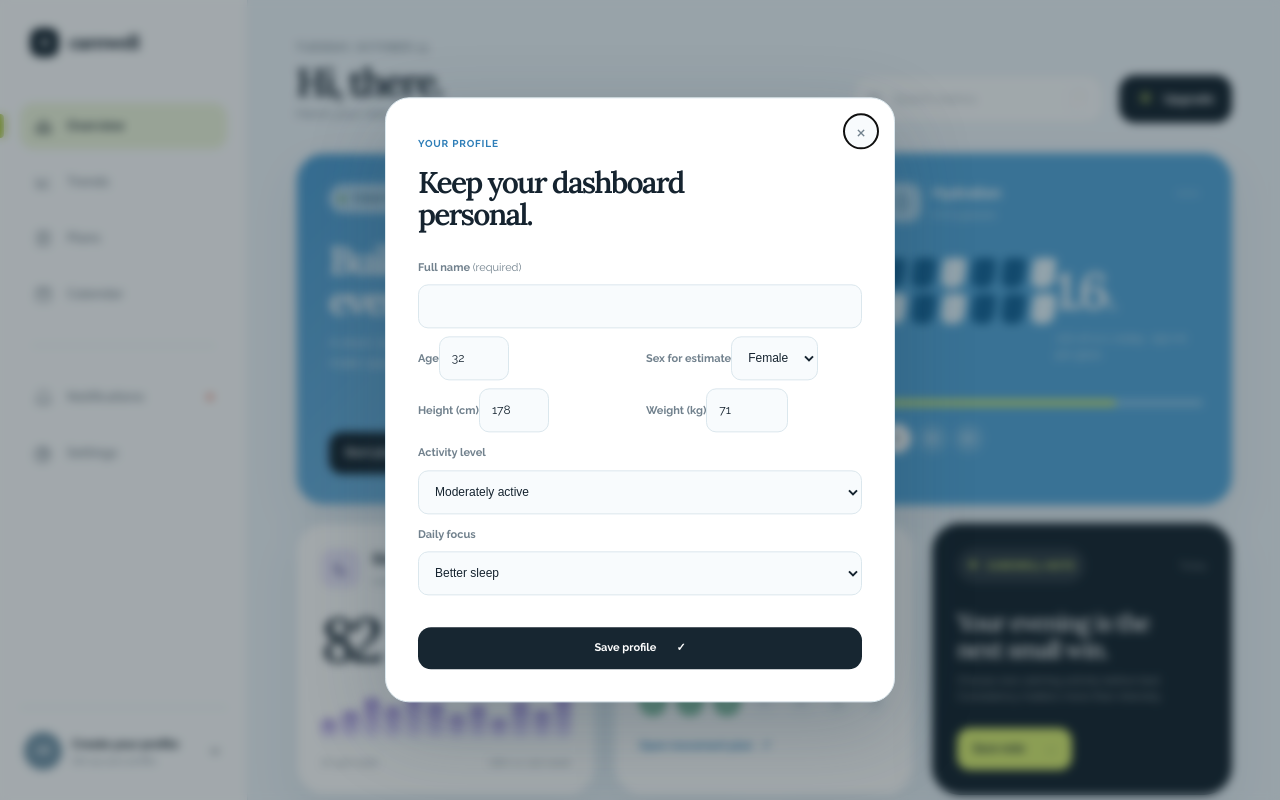
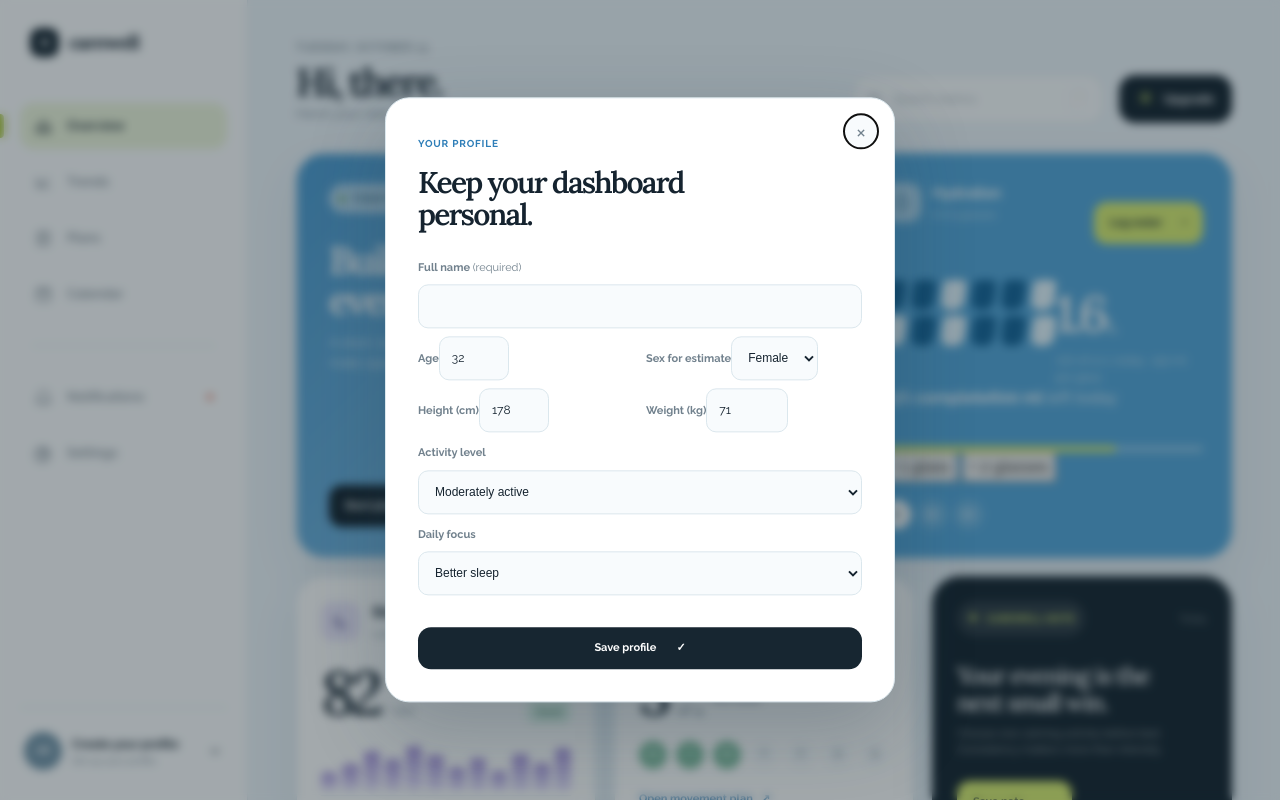
Before and after one commit to sairasamsetti25/E-commerce, a plain HTML site: page health-dashboard/dist/index.html in a window 1280 px wide. Shown: the top 800 px of the page. Drawn offline with Linux system fonts and the light colour scheme.

Commit message:
feat: add quick hydration logging controls

```diff
--- a/health-dashboard/dist/index.html
+++ b/health-dashboard/dist/index.html
@@ -118,14 +118,19 @@
                 <span class="metric-icon icon-blue" aria-hidden="true"><svg viewBox="0 0 24 24"><path d="M12 3S5.5 10.1 5.5 14.5a6.5 6.5 0 0 0 13 0C18.5 10.1 12 3 12 3z" /></svg></span>
               <div><h3>Hydration</h3><p><span id="water-glasses">6</span> of <span id="water-goal-glasses">9</span> glasses</p></div>
               </div>
-              <button class="more-button" type="button" aria-label="More hydration options" data-modal="hydration-modal">•••</button>
+              <button class="button button-light hydration-log-button" type="button" data-modal="hydration-modal">Log water <span aria-hidden="true">+</span></button>
             </div>
             <div class="water-visual">
               <div class="water-rings" aria-hidden="true"><i></i><i></i><i></i><i></i><i></i><i></i><i></i><i></i><i></i><i></i><i></i><i></i></div>
               <strong>1.6<span>L</span></strong>
               <small>of 2.2 L today · 250 ml per glass</small>
             </div>
-            <div class="progress-line"><span style="width: 73%"></span></div>
+            <div class="hydration-progress-copy"><strong><span id="water-percent">73</span>% complete</strong><span><b id="water-remaining">600 ml</b> left today</span></div>
+            <div class="progress-line" role="progressbar" aria-label="Water goal progress" aria-valuemin="0" aria-valuemax="100" aria-valuenow="73"><span style="width: 73%"></span></div>
+            <div class="water-quick-actions" aria-label="Quick add water">
+              <button type="button" data-quick-water="250"><span aria-hidden="true">+</span> 1 glass</button>
+              <button type="button" data-quick-water="500"><span aria-hidden="true">+</span> 2 glasses</button>
+            </div>
             <div class="range-switch" aria-label="Hydration time range">
               <button type="button" data-range="D" aria-pressed="true">D</button>
               <button type="button" data-range="W" aria-pressed="false">W</button>
@@ -266,7 +271,9 @@
       <button class="dialog-close" type="button" data-close-dialog aria-label="Close hydration dialog">×</button>
       <span class="dialog-kicker">Hydration</span>
       <h2 id="hydration-title">Log a glass of water.</h2>
-      <p>Demo data is stored only in this browser.</p>
+      <p>Choose a quick amount or set your daily goal. Demo data is stored only in this browser.</p>
+      <label class="goal-field" for="water-goal-select">Daily goal</label><select id="water-goal-select"><option value="1500">6 glasses · 1.5 L</option><option value="2000">8 glasses · 2.0 L</option><option value="2200" selected>9 glasses · 2.2 L</option><option value="2500">10 glasses · 2.5 L</option><option value="3000">12 glasses · 3.0 L</option></select>
+      <div class="water-presets"><button type="button" data-water-amount="250">+ 1 glass</button><button type="button" data-water-amount="500">+ 2 glasses</button><button type="button" data-water-amount="750">+ 3 glasses</button></div>
       <div class="hydration-stepper"><button type="button" id="remove-water" aria-label="Remove 250 milliliters">−</button><strong><span id="water-entry">250</span> ml</strong><button type="button" id="add-water" aria-label="Add 250 milliliters">+</button></div>
       <button class="button button-dark dialog-primary" type="button" id="save-water">Add to today <span aria-hidden="true">✓</span></button>
     </section>
```
